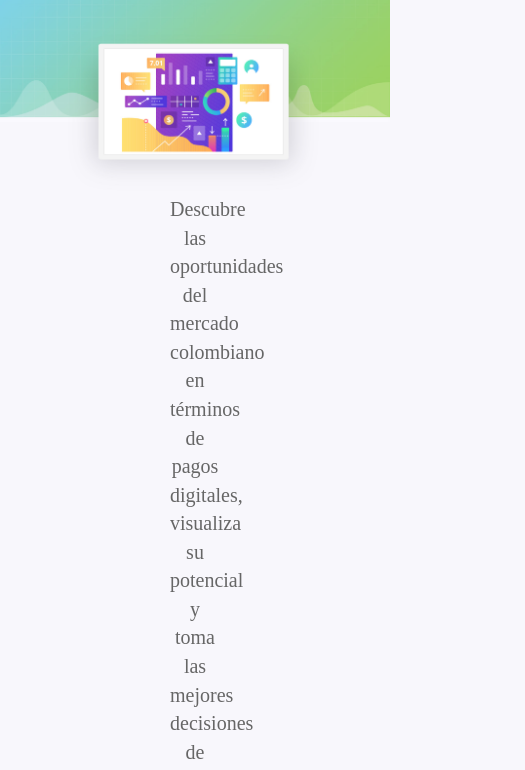
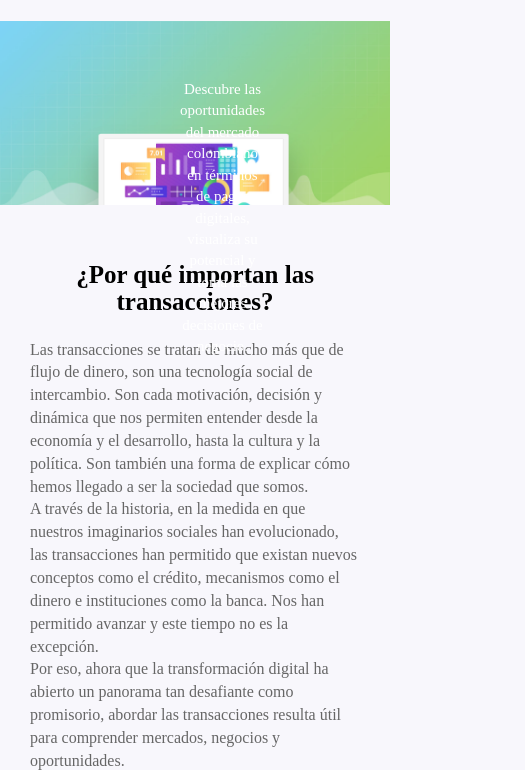
Before and after one commit to fideliodigital/geografia, a plain HTML site: page index.html in a window 390 px wide. Shown: the part 121-891 px from the top of the page, 525 px wide, since content can reach past the window. Drawn offline with nearby package versions, Linux system fonts and the light colour scheme; some packages are replaced by stand-ins of ours; a web font is replaced by a local one.

Commit message:
Arreglos Slogan

```diff
--- a/styles.css
+++ b/styles.css
@@ -587,6 +587,7 @@ nav-pills>li.active
   color: white;
   margin-top: -100px;
   /* min-height: 130hv ; */
+  background-position: center 20%;
 
 }
 
@@ -597,11 +598,63 @@ nav-pills>li.active
  margin-top: 200px;
 }
 
+/*Arregla el slogan*/
+#inicio div + p{
+  color: white;
+  padding: 0px 350px 0 280px;
+  text-align: center;
+  font-size: 15px;
+  position: absolute;
+  top: 220px;
+}
 
-#inicio p:first-of-type{
-  padding: 0px 170px;
-  text-align: center;
-  font-size: 20px;
+@media (min-width: 1260px)
+{
+  #inicio #header{
+    background-position: center 30%;
+  }
+}
+
+@media (max-width: 1260px )
+{
+  #inicio div + p{
+    padding: 0px 350px 0 250px;
+    position: absolute;
+    top: 210px;
+  }
+}
+
+@media (max-width: 1100px )
+{
+  #inicio div + p{
+    padding: 0px 300px 0 230px;
+  }
+
+  #inicio #header{
+    background-position: center 10%;
+  }
+}
+
+@media (max-width: 1000px )
+{
+  #inicio div + p{
+    padding: 0px 260px 0 180px;
+  }
+
+  #inicio #header{
+    background-position: center -20%;
+  }
+}
+
+@media (max-width: 920px )
+{
+  #inicio div + p{
+    padding: 0px 260px 0 180px;
+  }
+
+  #inicio #header{
+    background-position: center 90px;
+  }
 }
 
 #inicio h1
@@ -609,8 +662,6 @@ nav-pills>li.active
   text-align: center;
   font-size: 45px;
 }
-
-
 
 /* agrega el fondo fijo a la barra */
 #inicio .navbar
@@ -632,7 +683,7 @@ quita la transparencia del menu*/
 
 #inicio div#por-qué-importan-las-transacciones
     {
-      margin-top: -110px;
+      margin-top: -80px;
       padding: 0 170px;
    }
 
```
